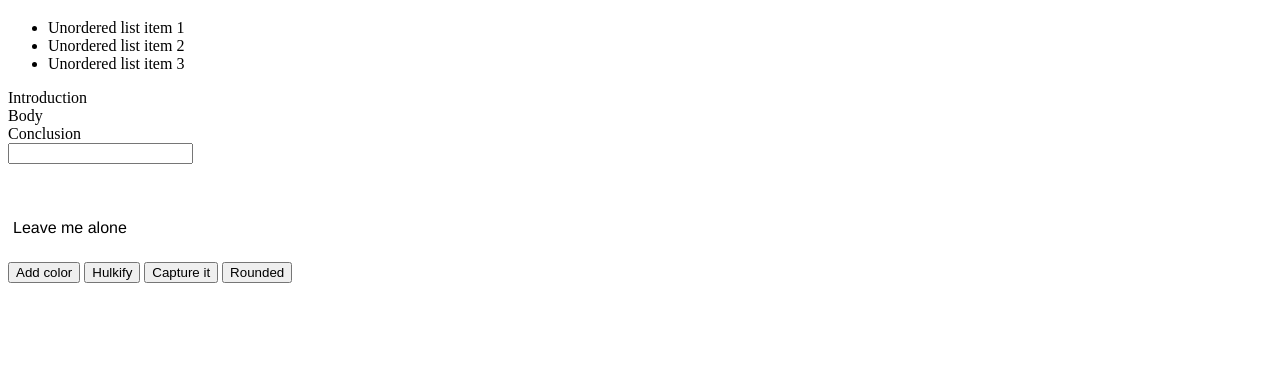
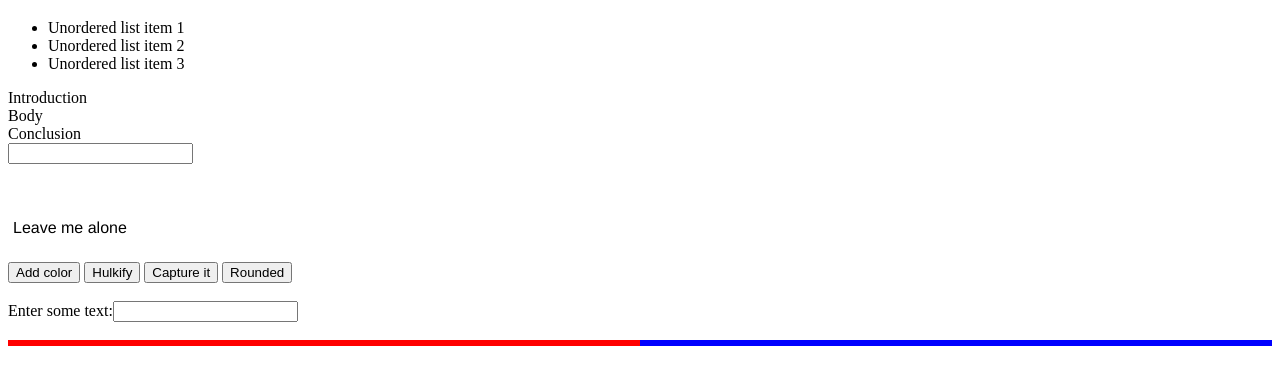
Before and after one commit to ChaseSully222/Events-Practice-1, a plain HTML site: page index.html in a window 1280 px wide. Shown: the part 61-446 px from the top of the page. Drawn offline with Linux system fonts and the light colour scheme.

Commit message:
completed the first exercise for the events practice page in chapter 2

```diff
--- a/eventHandlers.js
+++ b/eventHandlers.js
@@ -1,4 +1,4 @@
-const outputEl = document.getElementById("output-target")
+let outputEl = document.getElementById("output-target")
 
 /*
     You can get a reference to DOM elements and
@@ -9,8 +9,8 @@ const outputEl = document.getElementById("output-target")
     fires, the attached "handleSectionClick"
     function gets executed.
  */
-const articleEl = document.getElementsByClassName("article-section")
-const header = document.querySelector("#page-header")
+let articleEl = document.getElementsByClassName("article-section")
+let header = document.querySelector("#page-header")
 
 /*
     JavaScript, in the browser, automatically send the source
@@ -51,7 +51,7 @@ header.addEventListener("mouseout", handleHeaderMouseOut)
     in the addEventListener declaration instead of using a
     function reference.
  */
-const fieldEl = document.getElementById("keypress-input")
+let fieldEl = document.getElementById("keypress-input")
 
 fieldEl.addEventListener("keyup", function (event) {
     outputEl.innerHTML = event.target.value
@@ -103,3 +103,12 @@ document.getElementById("add-rounding").addEventListener("click", function() {
 document.querySelector("body").addEventListener("click", function(event) {
     console.log("You clicked on the body of the DOM")
 })
+
+const redArticleEl = document.getElementById("redArticle")
+const blueArticleEl = document.getElementById("blueArticle")
+const tacoEl = document.getElementById("message")
+
+tacoEl.addEventListener("keyup", function (event) {
+    redArticleEl.innerHTML = event.target.value
+    blueArticleEl.innerHTML = event.target.value
+})
--- a/events.css
+++ b/events.css
@@ -30,7 +30,26 @@
   margin: 5px;
 }
 
-  .wrap {
-      display:flex;
+#flexThisShit {
+  display: flex;
   flex-direction: row;
+  justify-content: flex-start;
 }
+
+#redArticle {
+  border: solid;
+  border-color: red;
+  width: 50%;
+  height: auto;
+  padding: auto;
+  margin: auto;
+}
+
+#blueArticle {
+  border: solid;
+  border-color: blue;
+  width: 50%;
+  height: auto;
+  padding: auto;
+  margin: auto;
+}
--- a/index.html
+++ b/index.html
@@ -4,8 +4,8 @@
     <meta charset="UTF-8" />
     <meta name="viewport" content="width=device-width, initial-scale=1.0" />
     <meta http-equiv="X-UA-Compatible" content="ie=edge" />
+    <link rel="stylesheet" href="events.css" />
     <title>Document</title>
-    <link rel="stylesheet" href="events.css" />
   </head>
   <body>
     <header id="page-header">
@@ -33,7 +33,19 @@
     <button id="make-large">Hulkify</button>
     <button id="add-border">Capture it</button>
     <button id="add-rounding">Rounded</button>
+    <br />
+    <br />
+
+    Enter some text:<input type="text" id="message" />
+    <br />
+    <br />
+    <div id="flexThisShit">
+      <article id="redArticle"></article>
+      <article id="blueArticle"></article>
+    </div>
 
     <script src="eventHandlers.js"></script>
+
+
   </body>
 </html>
```
Lines whose indentation alone changed are shown as unchanged.
